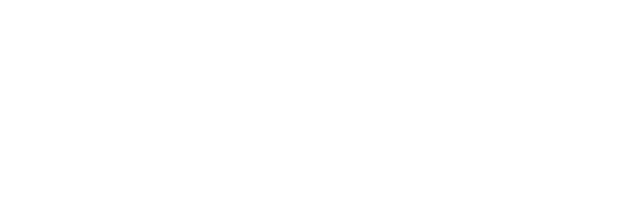
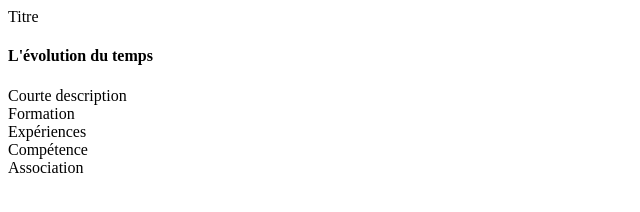
Before and after one commit to GhislainPrince/mon-cv, a plain HTML site: page index.html in a window 1280 px wide. Shown: the whole page, without its empty margins (0-640 px from the left). Drawn offline with Linux system fonts and the light colour scheme.

Commit message:
Mise en place de la section titre

```diff
--- a/index.html
+++ b/index.html
@@ -1,12 +1,34 @@
 <!DOCTYPE html>
 <html lang="en">
+
 <head>
     <meta charset="UTF-8">
     <meta name="viewport" content="width=device-width, initial-scale=1.0">
     <link rel="stylesheet" href="style.css">
     <title>Document</title>
 </head>
+
 <body>
+    <div>
+        <section>Titre </section>
+        <h4>L'évolution du temps </h4>
+    </div>
+    <div>
+        <section>Courte description </section>
+    </div>
+    <div>
+        <section>Formation</section>
+    </div>
+    <div>
+        <section>Expériences</section>
 
+    </div>
+    <div>
+        <section>Compétence</section>
+    </div>
+    <div>
+        <section>Association</section>
+    </div>
 </body>
+
 </html>
```
